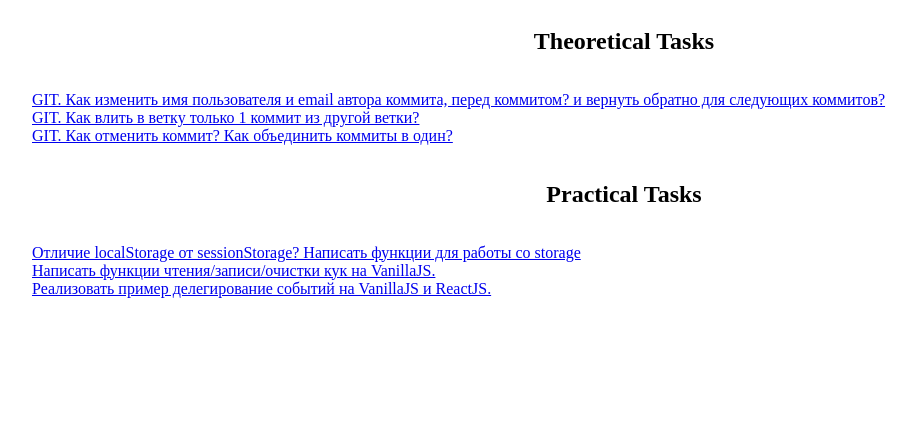
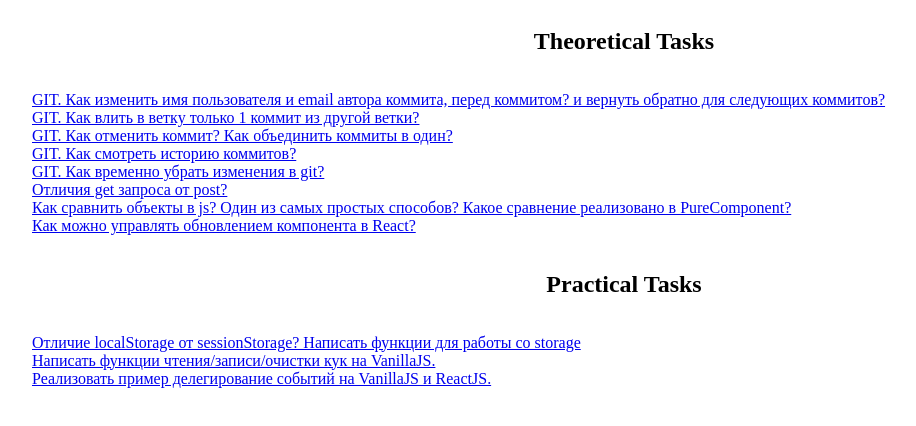
Before and after one commit to onridge/Training-Tasks, a React app: page / in a window 1280 px wide. Shown: the top 426 px of the page, without its empty margins (16-932 px from the left). Built offline with nearby package versions, Linux system fonts and the light colour scheme.

Commit message:
added theoretical tasks

```diff
--- a/src/components/Routes.js
+++ b/src/components/Routes.js
@@ -1,9 +1,14 @@
 import React from "react";
 import { Switch, Route } from "react-router";
 import MainPage from "../pages/MainPage/MainPage";
-import Task1 from "../pages/TheoreticalTasks/Task1/Task1";
-import Task2 from "../pages/TheoreticalTasks/Task2/Task2";
-import Task3 from "../pages/TheoreticalTasks/Task3/Task3";
+import Task1 from "../pages/TheoreticalTasks/GIT/Task1/Task1";
+import Task2 from "../pages/TheoreticalTasks/GIT/Task2/Task2";
+import Task3 from "../pages/TheoreticalTasks/GIT/Task3/Task3";
+import Task4 from "../pages/TheoreticalTasks/GIT/Task4/Task4";
+import Task5 from "../pages/TheoreticalTasks/GIT/Task5/Task5";
+import NetworkTask1 from "../pages/TheoreticalTasks/Network/NetworkTask1/NetworkTask1";
+import JSTask1 from "../pages/TheoreticalTasks/JS/JSTask1/JSTask1";
+import ReactTask1 from "../pages/TheoreticalTasks/React/ReactTask1/ReactTask1";
 import Storage from "../pages/practicalTasks/Storage/Storage";
 import cookiesCRD from "../pages/practicalTasks/CookiesCRD/cookiesCRD";
 import DelegationEvent from "../pages/practicalTasks/DelegationEvent/DelegationEvent";
@@ -15,6 +20,11 @@ function Routes() {
             <Route exact path='/git/task1' component={Task1}/>
             <Route exact path='/git/task2' component={Task2}/>
             <Route exact path='/git/task3' component={Task3}/>
+            <Route exact path='/git/task4' component={Task4}/>
+            <Route exact path='/git/task5' component={Task5}/>
+            <Route exact path='/network/task1' component={NetworkTask1}/>
+            <Route exact path='/js/task1' component={JSTask1}/>
+            <Route exact path='/react/task1' component={ReactTask1}/>
             <Route exact path='/practical/task1' component={Storage} />
             <Route exact path='/practical/task2' component={cookiesCRD} />
             <Route exact path='/practical/task3' component={DelegationEvent} />
--- a/src/pages/MainPage/MainPage.js
+++ b/src/pages/MainPage/MainPage.js
@@ -19,6 +19,21 @@ class MainPage extends React.Component {
                         </CustomLink>
                         <CustomLink path='/git/task3'>
                             GIT. Как отменить коммит? Как объединить коммиты в один?
+                        </CustomLink>
+                        <CustomLink path='/git/task4'>
+                            GIT. Как смотреть историю коммитов?
+                        </CustomLink>
+                        <CustomLink path='/git/task5'>
+                            GIT. Как временно убрать изменения в git?
+                        </CustomLink>
+                        <CustomLink path='/network/task1'>
+                            Отличия get запроса от post?
+                        </CustomLink>
+                        <CustomLink path='/js/task1'>
+                            Как сравнить объекты в js? Один из самых простых способов? Какое сравнение реализовано в PureComponent?
+                        </CustomLink>
+                        <CustomLink path='/react/task1'>
+                            Как можно управлять обновлением компонента в React?
                         </CustomLink>
                     </ul>
                 </div>
--- a/src/pages/TheoreticalTasks/Task1/Task1.js
+++ b/src/pages/TheoreticalTasks/GIT/Task1/Task1.js
@@ -1,5 +1,5 @@
 import React from 'react';
-import Layout from '../../../components/Layout/Layout'
+import Layout from '../../../../components/Layout/Layout'
 
 export default function Task1() {
     return (
--- a/src/pages/TheoreticalTasks/Task2/Task2.js
+++ b/src/pages/TheoreticalTasks/GIT/Task2/Task2.js
@@ -1,5 +1,5 @@
 import React from 'react';
-import Layout from '../../../components/Layout/Layout';
+import Layout from '../../../../components/Layout/Layout';
 
 export default function Task2() {
     return (
--- a/src/pages/TheoreticalTasks/Task3/Task3.js
+++ b/src/pages/TheoreticalTasks/GIT/Task3/Task3.js
@@ -1,5 +1,5 @@
 import React from 'react';
-import Layout from '../../../components/Layout/Layout';
+import Layout from '../../../../components/Layout/Layout';
 
 export default function Task3() {
     return (
--- /dev/null
+++ b/src/pages/TheoreticalTasks/GIT/Task4/Task4.js
@@ -0,0 +1,21 @@
+import React from 'react';
+import Layout from '../../../../components/Layout/Layout';
+
+export default function Task4() {
+    return (
+        <Layout>
+            <div>
+                <h3> GIT. Как смотреть историю коммитов? </h3>
+            </div>
+            <label>
+                При использовании IDE Webstorm историю коммитов можно посмотреть нажав на нижней панели вкладку Version Control
+                и выбрать вкладку Log. Ниже будет отображено дерево коммитов с названием, датой, и человеком сделавшим коммит.
+                При выборе конкретного коммита, в правой части будут отображены все измененные файлы, при двойном нажатии на
+                любой из них откроется окно в котором будут отображаться все изменения сделанные в этом файле.
+                <br /> Также можно узнать историю изменений файла, необходимо открыть нужный файл, в IDE нажать ПКМ выбрать раздел GIT
+                и после этого пункт Show History. Внизу откроется список изменений с указанием автора, датой и временем, и названием комита.
+                При выборе одного из вариантов будут показаны изменения сделаны в этом файле.
+            </label>
+        </Layout>
+    )
+}
--- /dev/null
+++ b/src/pages/TheoreticalTasks/GIT/Task5/Task5.js
@@ -0,0 +1,16 @@
+import React from 'react';
+import Layout from '../../../../components/Layout/Layout';
+
+export default function Task5() {
+    return (
+        <Layout>
+            <div>
+                <h3> GIT. Как временно убрать изменения в git? </h3>
+            </div>
+            <label>
+                Убрать сделанные изменения для перехода на другую ветку можно при помощи команды git stash или при использовании
+                IDE через вкладку VCS - раздел GIT - пункт Stash Changes.
+            </label>
+        </Layout>
+    )
+}
--- /dev/null
+++ b/src/pages/TheoreticalTasks/JS/JSTask1/JSTask1.js
@@ -0,0 +1,20 @@
+import React from 'react';
+import Layout from '../../../../components/Layout/Layout';
+
+export default function JSTask1() {
+    return (
+        <Layout>
+            <div>
+                <h3> Как сравнить объекты в js? Один из самых простых способов? Какое сравнение реализовано в PureComponent?  </h3>
+            </div>
+            <label>
+                <br /> Сравнивать объекты можно при помощи операторов сравнения == (с приведением типов данных) и === (без приведения типов данных).
+                Два разных объекта с одинаковым набором свойств никогда не будут равны друг другу, потому что в объекте происходит сравнение ссылок.
+                И только если ссылка будет будет вести на один и тот же объект, тогда эти объекты будут равны друг-другу.
+                <br /> Один из способов сравнения двух объектов — предварительное преобразование их в JSON строку.
+                <br /> В PureComponent реализовано поверхностное сравнение объектов, это значит что сравниваются только ссылки на объект. При
+                изменении ссылки компонент будет заново отрисован.
+            </label>
+        </Layout>
+    )
+}
--- /dev/null
+++ b/src/pages/TheoreticalTasks/Network/NetworkTask1/NetworkTask1.js
@@ -0,0 +1,19 @@
+import React from 'react';
+import Layout from '../../../../components/Layout/Layout';
+
+export default function NetworkTask1() {
+    return (
+        <Layout>
+            <div>
+                <h3> Отличия GET запроса от POST? </h3>
+            </div>
+            <label>
+                GET делает запрос таким образом, что передаваемые параметры видны  в URL, соответственно он органичен в
+                объеме. А в POST скрыты парамерты. Параметром может быть даже файл. В GET запросе мы не можем отправить body.
+                При использовании POST мы можем передать querystring, но в этом нет никакого смысла. Основные отличия между
+                методами GET и POST, то что метод GET - кэшируется и идемпотентый (повторный запрос имеет один
+                и тот же эффект, не изменяющий состояние сервера), а метод POST - не кэшируется и не является идемпотентым.
+            </label>
+        </Layout>
+    )
+}
--- /dev/null
+++ b/src/pages/TheoreticalTasks/React/ReactTask1/ReactTask1.js
@@ -0,0 +1,22 @@
+import React from 'react';
+import Layout from '../../../../components/Layout/Layout';
+
+export default function ReactTask1() {
+    return (
+        <Layout>
+            <div>
+                <h3> Как можно управлять обновлением компонента в React?  </h3>
+            </div>
+            <label>
+                Управлять обновлением компонента можно при помощи метода жизненного цикла shouldComponentDidUpdate. Мы можем
+                произвести сравнение nextProps и текущих props и в соответствие с резульататом выполнять обновление компонента или нет.
+                Управлять перерендером мы также можем при помощи атрибута key, в который необходимо передавать уникальный id. Это нужно
+                для того, чтобы по ключу перерендеривался только тот компонент, который был изменен. Плохой практикой считается пердавать
+                в key - index. Это связано с тем, что при добавлении элемента в середину массива, индекс изменится у всех элементов и в
+                связи с этим будет вызван перерендер всех элементов.
+                <br /> Функция render должна оставаться чистой функцией и всегда возвращать один и тот же
+                результат, не взаимодействуя напрямую с браузером.
+            </label>
+        </Layout>
+    )
+}
```
